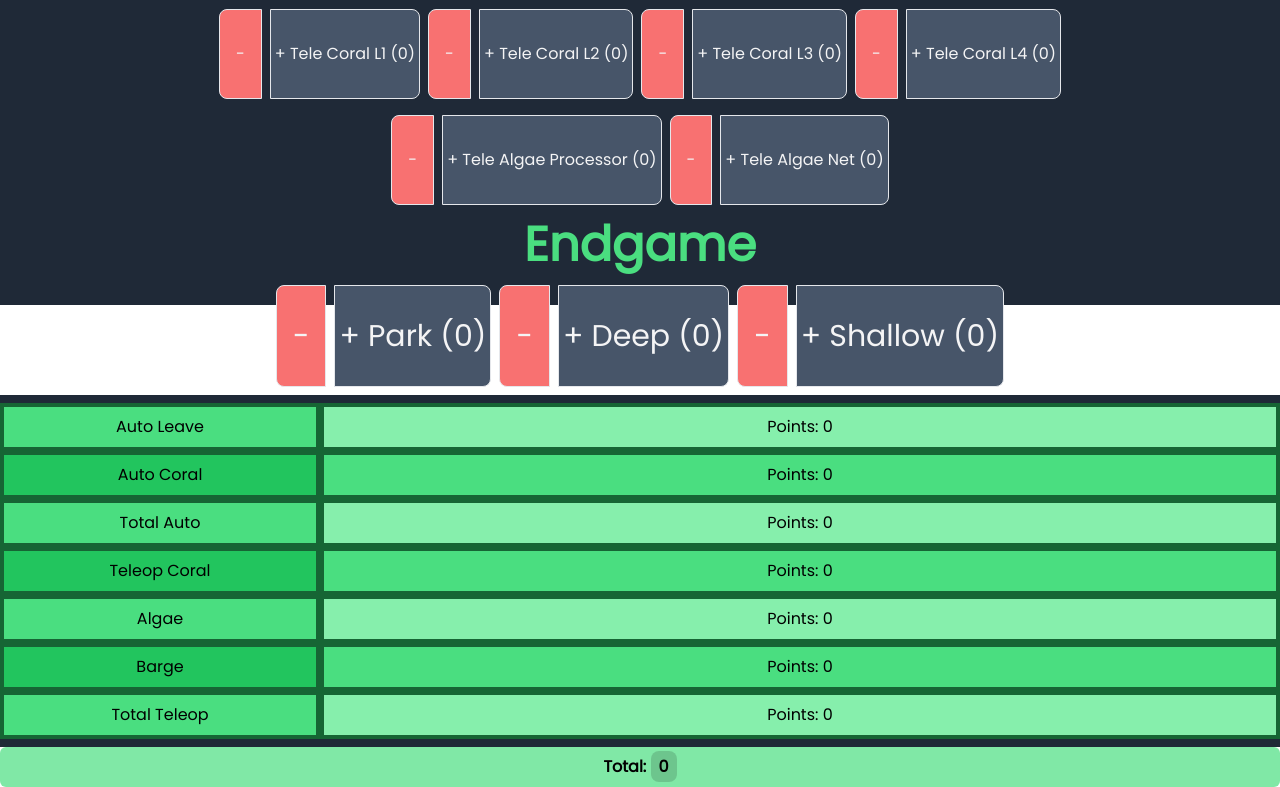
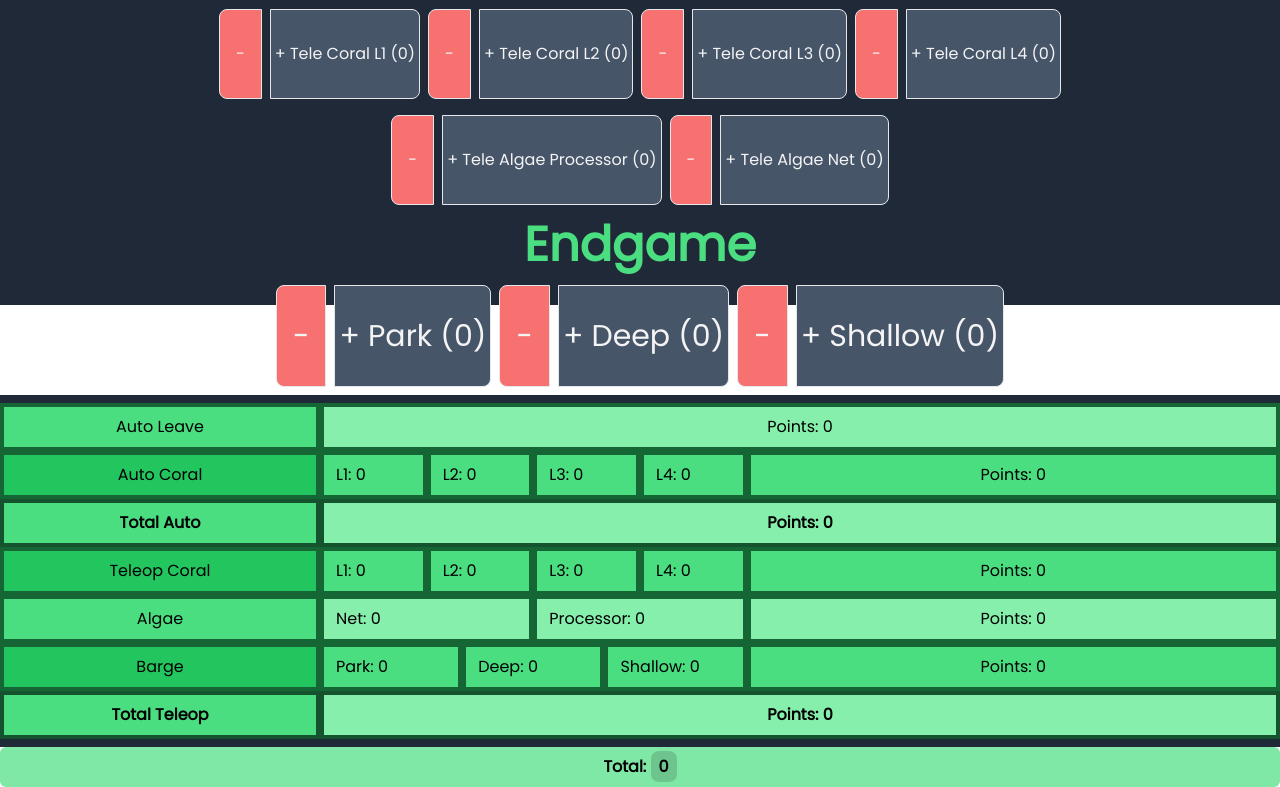
Before and after one commit to ThePotatoArchivist/scouting-app-2025, a React (Vite) app in the folder client/: page /score_calculator in a window 1280 px wide. Shown: the part 495-1282 px from the top of the page. Built offline with nearby package versions, Linux system fonts and the light colour scheme.

Commit message:
Reformat Horizontal
Vertical Coming next (also recolor)

```diff
--- a/client/src/apps/score_calculator/ScoreCalculator.tsx
+++ b/client/src/apps/score_calculator/ScoreCalculator.tsx
@@ -190,21 +190,36 @@ function ScoreCalculator() {
                     </div>
                 </div>
 
-                <div className='grid grid-cols-8 justify-center py-2 bg-gray-800 text-black-100 text-md'>
-                <p className='col-span-2 border-green-800 border-4 bg-green-400 px-3 py-2 text-center'>Auto Leave</p>
-                    <p className='col-span-6 border-green-800 border-4 bg-green-300 px-3 py-2 text-center'>Points: {autoLeave*3}</p>
-                <p className='col-span-2 border-green-800 border-4 bg-green-500 px-3 py-2 text-center'>Auto Coral</p>
-                    <p className='col-span-6 border-green-800 border-4 bg-green-400 px-3 py-2 text-center'>Points: {autoCoralTotal}</p>
-                <p className='col-span-2 border-green-800 border-4 bg-green-400 px-3 py-2 text-center'>Total Auto</p>
-                    <p className='col-span-6 border-green-800 border-4 bg-green-300 px-3 py-2 text-center'>Points: {autoPoints}</p>
-                <p className='col-span-2 border-green-800 border-4 bg-green-500 px-3 py-2 text-center'>Teleop Coral</p>
-                    <p className='col-span-6 border-green-800 border-4 bg-green-400 px-3 py-2 text-center'>Points: {teleCoralTotal}</p>
-                <p className='col-span-2 border-green-800 border-4 bg-green-400 px-3 py-2 text-center'>Algae</p>
-                    <p className='col-span-6 border-green-800 border-4 bg-green-300 px-3 py-2 text-center'>Points: {AlgaePoints}</p>
-                <p className='col-span-2 border-green-800 border-4 bg-green-500 px-3 py-2 text-center'>Barge</p>
-                    <p className='col-span-6 border-green-800 border-4 bg-green-400 px-3 py-2 text-center'>Points: {cagePoints}</p>
-                <p className='col-span-2 border-green-800 border-4 bg-green-400 px-3 py-2 text-center'>Total Teleop</p>
-                    <p className='col-span-6 border-green-800 border-4 bg-green-300 px-3 py-2 text-center'>Points: {teleopPoints}</p>
+                <div className='grid grid-cols-12 justify-center py-2 bg-gray-800 text-black-100 text-md'>
+                <p className='col-span-3 border-green-800 border-4 bg-green-400 px-3 py-2 text-center'>Auto Leave</p>
+                    <p className='col-span-9 border-green-800 border-4 bg-green-300 px-3 py-2 text-center'>Points: {autoLeave*3}</p>
+                <p className='col-span-3 border-green-800 border-4 bg-green-500 px-3 py-2 text-center'>Auto Coral</p>
+                    <p className='col-span-1 border-green-800 border-4 bg-green-400 px-3 py-2'>L1: {autoCoral1}</p>
+                    <p className='col-span-1 border-green-800 border-4 bg-green-400 px-3 py-2'>L2: {autoCoral2}</p>
+                    <p className='col-span-1 border-green-800 border-4 bg-green-400 px-3 py-2'>L3: {autoCoral3}</p>
+                    <p className='col-span-1 border-green-800 border-4 bg-green-400 px-3 py-2'>L4: {autoCoral4}</p>
+                    <p className='col-span-5 border-green-800 border-4 bg-green-400 px-3 py-2 text-center'>Points: {autoCoralTotal}</p>
+                <p className='col-span-3 border-green-900 border-4 bg-green-400 px-3 py-2 text-center font-bold'>Total Auto</p>
+                    <p className='col-span-9 border-green-900 border-4 bg-green-300 px-3 py-2 text-center font-bold'>Points: {autoPoints}</p>
+                    <p className='col-span-3 border-green-800 border-4 bg-green-500 px-3 py-2 text-center'>Teleop Coral</p>
+                    <p className='col-span-1 border-green-800 border-4 bg-green-400 px-3 py-2'>L1: {teleCoral1}</p>
+                    <p className='col-span-1 border-green-800 border-4 bg-green-400 px-3 py-2'>L2: {teleCoral2}</p>
+                    <p className='col-span-1 border-green-800 border-4 bg-green-400 px-3 py-2'>L3: {teleCoral3}</p>
+                    <p className='col-span-1 border-green-800 border-4 bg-green-400 px-3 py-2'>L4: {teleCoral4}</p>
+                    <p className='col-span-5 border-green-800 border-4 bg-green-400 px-3 py-2 text-center'>Points: {teleCoralTotal}</p>
+                <p className='col-span-3 border-green-800 border-4 bg-green-400 px-3 py-2 text-center'>Algae</p>
+                    <p className='col-span-2 border-green-800 border-4 bg-green-300 px-3 py-2'>Net: {teleAlgaeNet+autoAlgaeNet}</p>
+                    <p className='col-span-2 border-green-800 border-4 bg-green-300 px-3 py-2'>Processor: {teleAlgaeProcessor+autoAlgaeProcessor}</p>
+                    <p className='col-span-5 border-green-800 border-4 bg-green-300 px-3 py-2 text-center'>Points: {AlgaePoints}</p>
+                <p className='col-span-3 border-green-800 border-4 bg-green-500 px-3 py-2 text-center'>Barge</p>
+                <div className='col-span-4 flex'>
+                    <p className='border-green-800 border-4 bg-green-400 px-3 py-2 w-80'>Park: {park}</p>
+                    <p className='border-green-800 border-4 bg-green-400 px-3 py-2 w-80'>Deep: {Deep}</p>
+                    <p className='border-green-800 border-4 bg-green-400 px-3 py-2 w-80'>Shallow: {Shallow}</p>
+                </div>
+                    <p className='col-span-5 border-green-800 border-4 bg-green-400 px-3 py-2 text-center'>Points: {cagePoints}</p>
+                <p className='col-span-3 border-green-900 border-4 bg-green-400 px-3 py-2 text-center font-bold'>Total Teleop</p>
+                    <p className='col-span-9 border-green-900 border-4 bg-green-300 px-3 py-2 text-center font-bold'>Points: {teleopPoints}</p>
 
 
                 </div>
```
